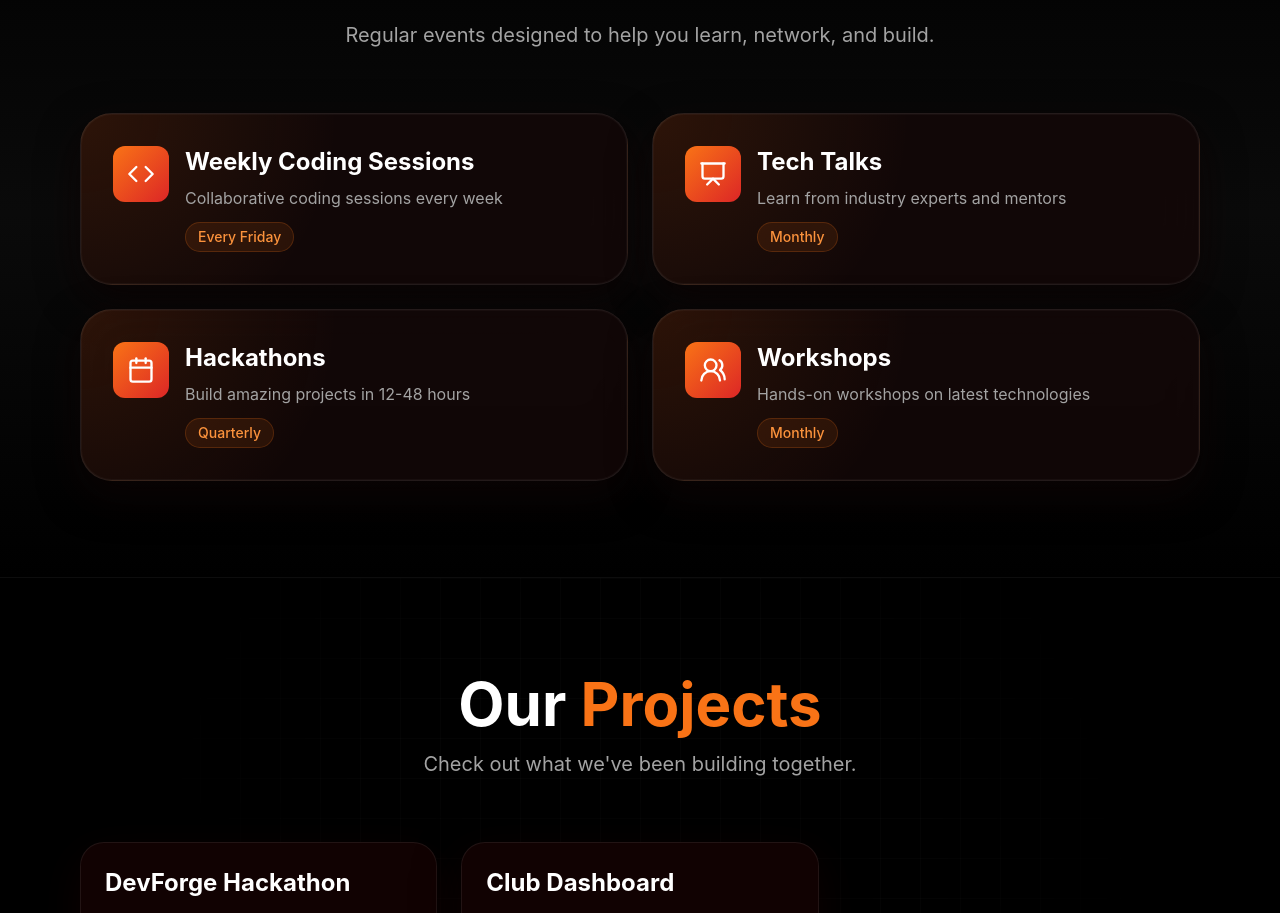
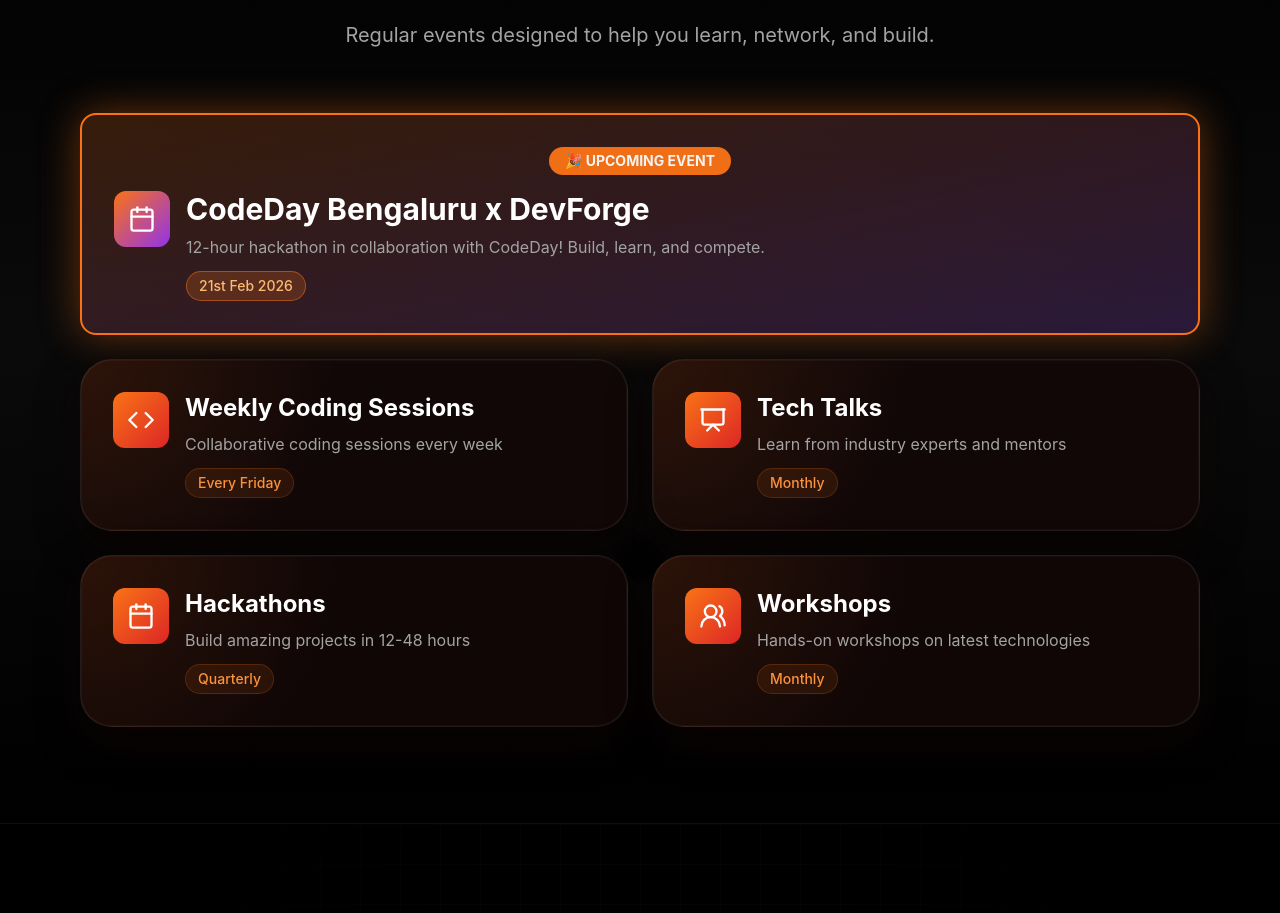
Before and after one commit to NST-DEVFORGE/DevForge, a Next.js app: page / in a window 1280 px wide. Shown: the part 1539-2452 px from the top of the page. Built offline with nearby package versions, Linux system fonts and the light colour scheme.

Commit message:
Add CodeDay Bengaluru x DevForge hackathon event

```diff
--- a/components/events.tsx
+++ b/components/events.tsx
@@ -5,6 +5,13 @@
 
 export function Events() {
     const events = [
+        {
+            icon: Calendar,
+            title: "CodeDay Bengaluru x DevForge",
+            description: "12-hour hackathon in collaboration with CodeDay! Build, learn, and compete.",
+            frequency: "21st Feb 2026",
+            isUpcoming: true
+        },
         {
             icon: Code,
             title: "Weekly Coding Sessions",
@@ -54,6 +61,7 @@
                 <div className="grid grid-cols-1 md:grid-cols-2 gap-6">
                     {events.map((event, index) => {
                         const Icon = event.icon;
+                        const isUpcoming = 'isUpcoming' in event && event.isUpcoming;
                         return (
                             <motion.div
                                 key={event.title}
@@ -61,16 +69,32 @@
                                 whileInView={{ opacity: 1, scale: 1 }}
                                 viewport={{ once: true }}
                                 transition={{ duration: 0.5, delay: index * 0.1 }}
-                                className="glow-border p-8 hover:shadow-[0_0_30px_rgba(249,115,22,0.3)] transition-all group"
+                                className={`p-8 transition-all group rounded-2xl ${isUpcoming
+                                        ? 'md:col-span-2 bg-gradient-to-br from-orange-500/20 to-purple-500/20 border-2 border-orange-500 shadow-[0_0_40px_rgba(249,115,22,0.4)]'
+                                        : 'glow-border hover:shadow-[0_0_30px_rgba(249,115,22,0.3)]'
+                                    }`}
                             >
+                                {isUpcoming && (
+                                    <div className="flex justify-center mb-4">
+                                        <span className="px-4 py-1 bg-orange-500 text-white text-sm font-bold rounded-full animate-pulse">
+                                            🎉 UPCOMING EVENT
+                                        </span>
+                                    </div>
+                                )}
                                 <div className="flex items-start gap-4">
-                                    <div className="bg-gradient-to-br from-orange-500 to-red-600 w-14 h-14 rounded-xl flex items-center justify-center flex-shrink-0 group-hover:scale-110 transition-transform">
+                                    <div className={`w-14 h-14 rounded-xl flex items-center justify-center flex-shrink-0 group-hover:scale-110 transition-transform ${isUpcoming
+                                            ? 'bg-gradient-to-br from-orange-500 to-purple-600'
+                                            : 'bg-gradient-to-br from-orange-500 to-red-600'
+                                        }`}>
                                         <Icon className="text-white" size={28} />
                                     </div>
                                     <div className="flex-1">
-                                        <h3 className="text-2xl font-bold text-white mb-2">{event.title}</h3>
+                                        <h3 className={`font-bold text-white mb-2 ${isUpcoming ? 'text-3xl' : 'text-2xl'}`}>{event.title}</h3>
                                         <p className="text-neutral-400 mb-3">{event.description}</p>
-                                        <span className="inline-block px-3 py-1 bg-orange-500/10 text-orange-400 text-sm font-medium rounded-full border border-orange-500/20">
+                                        <span className={`inline-block px-3 py-1 text-sm font-medium rounded-full border ${isUpcoming
+                                                ? 'bg-orange-500/20 text-orange-300 border-orange-500/50'
+                                                : 'bg-orange-500/10 text-orange-400 border-orange-500/20'
+                                            }`}>
                                             {event.frequency}
                                         </span>
                                     </div>
```
